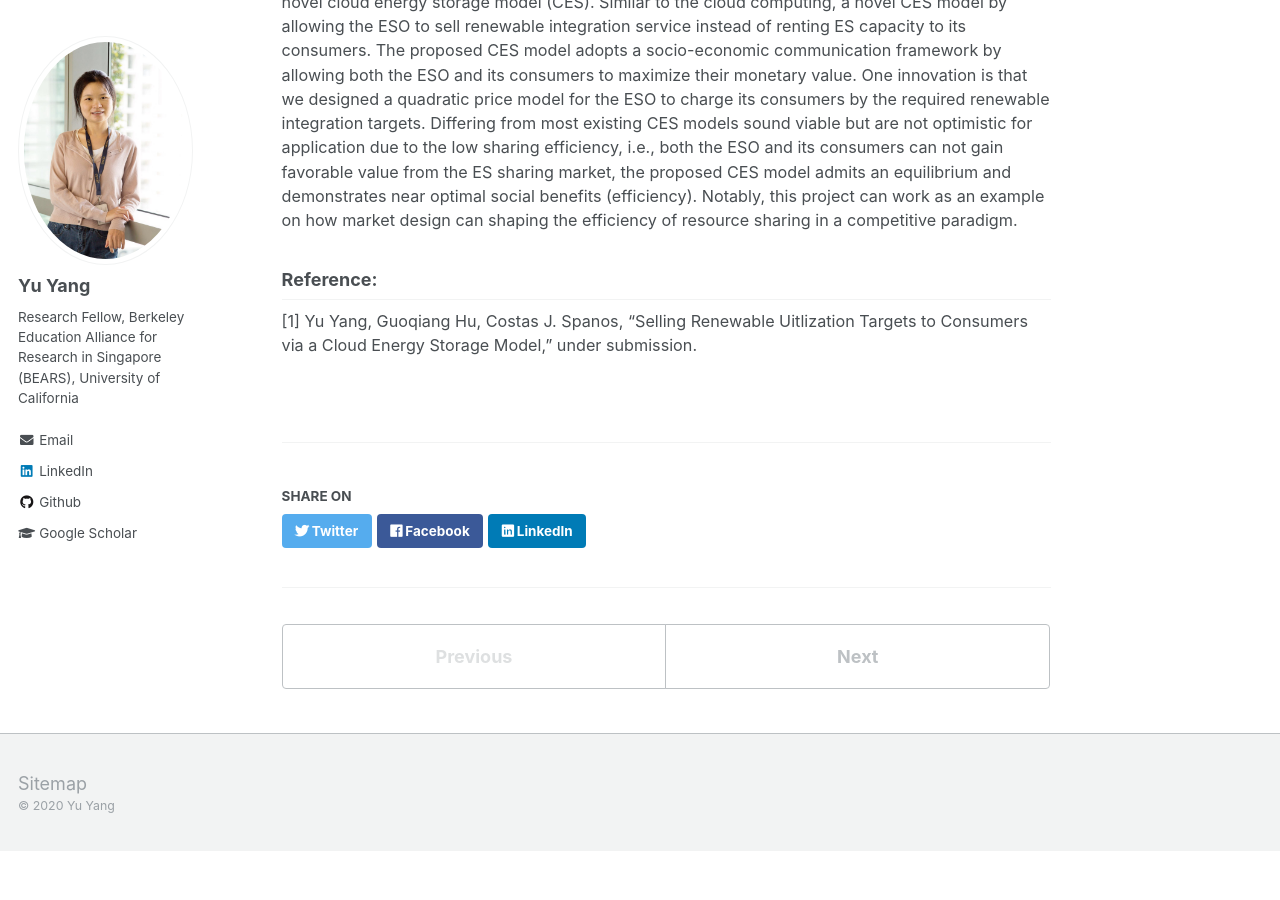
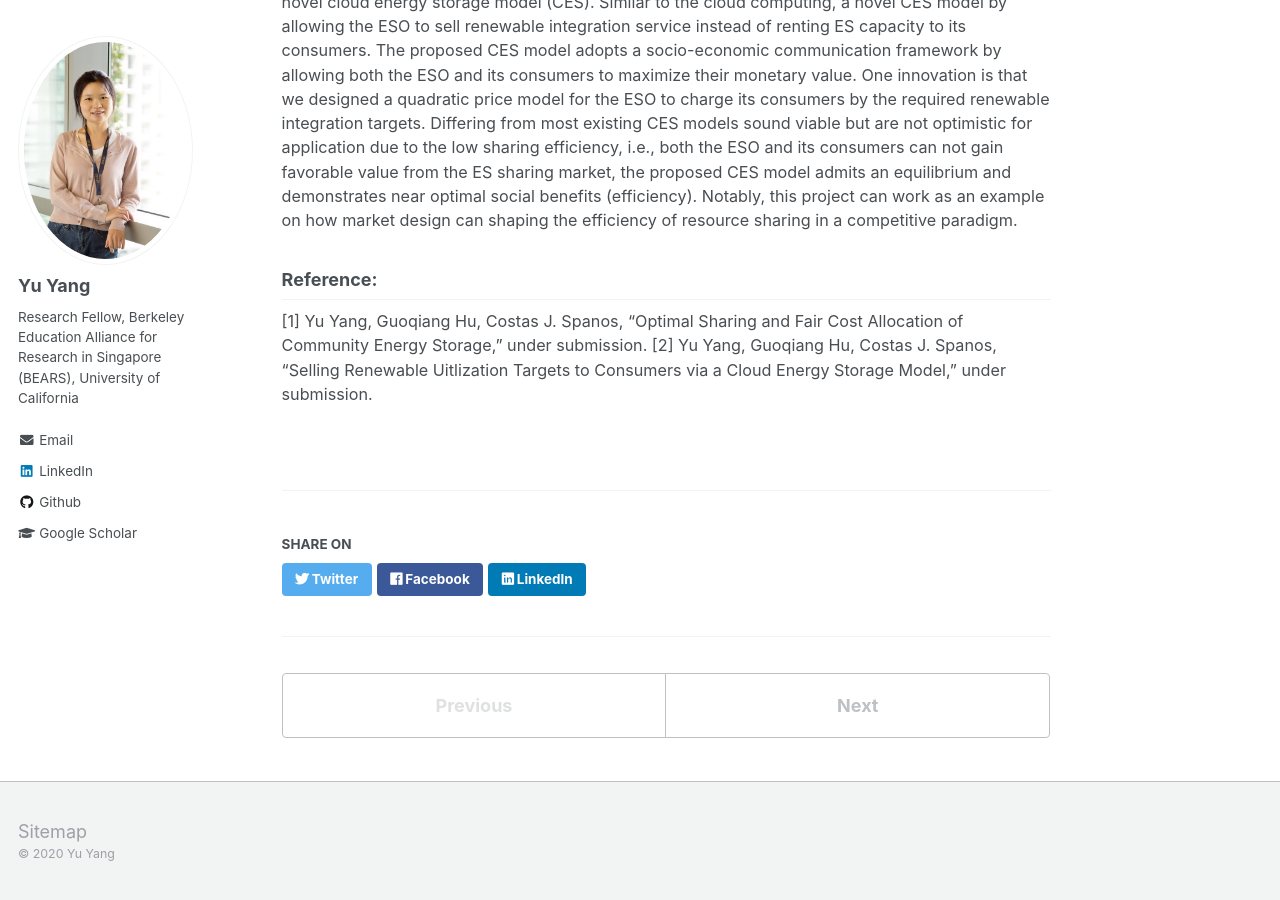
Before and after one commit to yangyu-berkeley/yangyu-berkeley.github.io, a Jekyll site: the page built from _research/research-1.md, in a window 1280 px wide and 900 px high, scrolled down 1591 px. Built offline with Jekyll 4.4.1, drawn with Linux system fonts in a browser that asks for light colours; before the commit the page ends 2442 px from its top, so only the background shows below that.

Commit message:
Update research-1.md

```diff
--- a/_research/research-1.md
+++ b/_research/research-1.md
@@ -28,5 +28,5 @@ For the second sharing paradigm that an energy storage operator (ESO) invests bl
 
 
 ## Reference:
-
-[1] Yu Yang, Guoqiang Hu, Costas J. Spanos, "Selling Renewable Uitlization Targets to Consumers via a Cloud Energy Storage Model," under submission.
+[1] Yu Yang, Guoqiang Hu, Costas J. Spanos, "Optimal Sharing and Fair Cost Allocation of Community Energy Storage," under submission.
+[2] Yu Yang, Guoqiang Hu, Costas J. Spanos, "Selling Renewable Uitlization Targets to Consumers via a Cloud Energy Storage Model," under submission.
```
